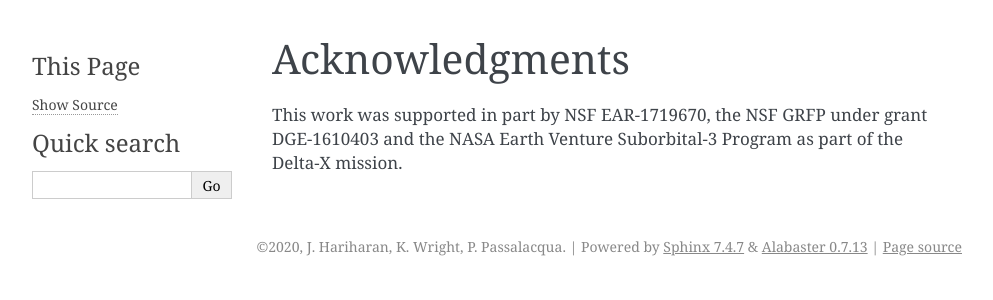
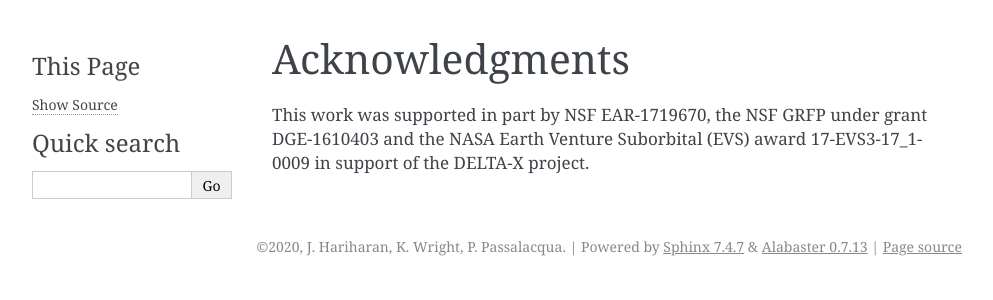
Before and after one commit to passaH2O/dorado, a Sphinx documentation site: the page built from docs/source/misc/acknowledgments.rst, in a window 1280 px wide. Shown: the top 300 px of the page, without its empty margins (148-1141 px from the left). Built offline with Sphinx 7.4.7, drawn with Linux system fonts in a browser that asks for light colours; formulas are drawn with MathJax 3.

Commit message:
update deltax ack

```diff
--- a/docs/source/misc/acknowledgments.rst
+++ b/docs/source/misc/acknowledgments.rst
@@ -4,4 +4,4 @@
 Acknowledgments
 ===============
 
-This work was supported in part by NSF EAR-1719670, the NSF GRFP under grant DGE-1610403 and the NASA Earth Venture Suborbital-3 Program as part of the Delta-X mission.
+This work was supported in part by NSF EAR-1719670, the NSF GRFP under grant DGE-1610403 and the NASA Earth Venture Suborbital (EVS) award 17-EVS3-17_1-0009 in support of the DELTA-X project.
```
Also changed, not shown: README.md (+1 -1 lines).
